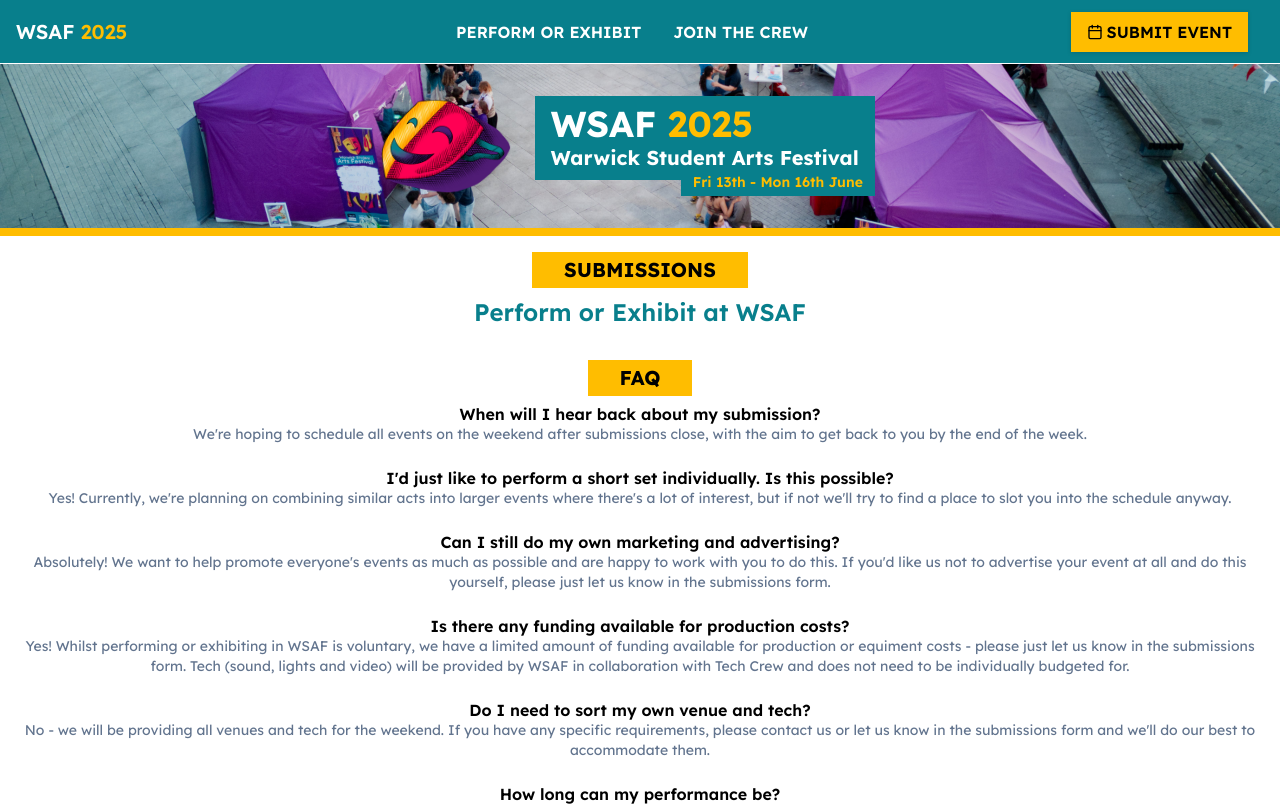
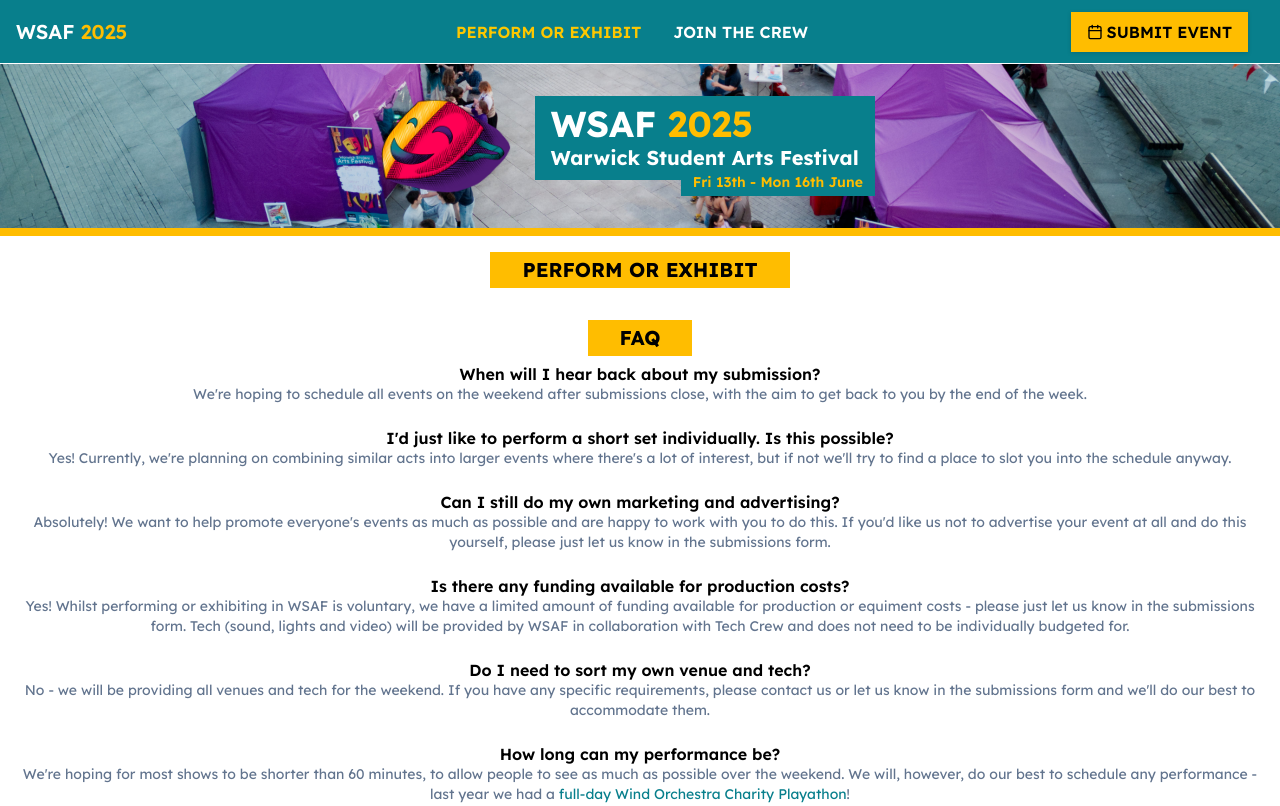
Before and after one commit to WarwickStudentArtsFestival/wsaf25-website, a Next.js app: page /perform in a window 1280 px wide. Shown: the top 806 px of the page. Built offline with nearby package versions, Linux system fonts and the light colour scheme.

Commit message:
colour nav

```diff
--- a/src/app/components/NavLinks.tsx
+++ b/src/app/components/NavLinks.tsx
@@ -1,27 +1,36 @@
 import Link from 'next/link';
+import { usePathname } from 'next/navigation';
 
 interface Props {
   onClick?: () => void;
 }
 
 export default function NavLinks({ onClick }: Props) {
+  const pathname = usePathname();
+
   return (
     <ul className="flex flex-row gap-4 md:gap-8 font-semibold uppercase">
       {[
-        // { href: '/', label: 'Home' },
-        // { href: '/faq', label: 'FAQ' },
         { href: '/perform', label: 'Perform or Exhibit' },
         { href: '/crew', label: 'Join the Crew' },
-        // { href: '/history', label: 'History' },
-        // { href: '/press', label: 'Press Kit' },
-        // { href: '/wpaint', label: 'W-PAINT' },
-      ].map((link) => (
-        <li key={link.href} className="flex items-center justify-center gap-2">
-          <Link href={link.href} onClick={onClick}>
-            {link.label}
-          </Link>
-        </li>
-      ))}
+      ].map((link) => {
+        const isActive = pathname === link.href;
+
+        return (
+          <li
+            key={link.href}
+            className="flex items-center justify-center gap-2"
+          >
+            <Link
+              href={link.href}
+              onClick={onClick}
+              className={isActive ? 'text-yellow-400' : ''}
+            >
+              {link.label}
+            </Link>
+          </li>
+        );
+      })}
     </ul>
   );
 }
--- a/src/app/crew/page.tsx
+++ b/src/app/crew/page.tsx
@@ -59,7 +59,7 @@ export default function Team() {
       <section>
         <PageHeader />
         <div className="mt-4">
-          <HighlightedHeading text="Team" />
+          <HighlightedHeading text="Join The Crew" />
         </div>
 
         <div className="flex mx-4 mt-4 flex-col md:flex-row justify-center items-center md:items-start max-w-6xl xl:mx-auto px-4 gap-4">
--- a/src/app/perform/page.tsx
+++ b/src/app/perform/page.tsx
@@ -7,10 +7,10 @@ export default function Perform() {
   return (
     <main className="mb-4">
       <PageHeader />
-      <HighlightedHeading text="Submissions" />
-      <h1 className="text-teal text-2xl font-semibold mb-2">
-        Perform or Exhibit at WSAF
-      </h1>
+      <HighlightedHeading text="Perform Or Exhibit" />
+      {/* <h1 className="text-teal text-2xl font-semibold mb-2">
+        Something here
+      </h1> */}
       <div className="max-w-7xl mx-8 xl:mx-auto p-4">
         <HighlightedHeading text="FAQ" />
         <SubmissionsFaq />
```
